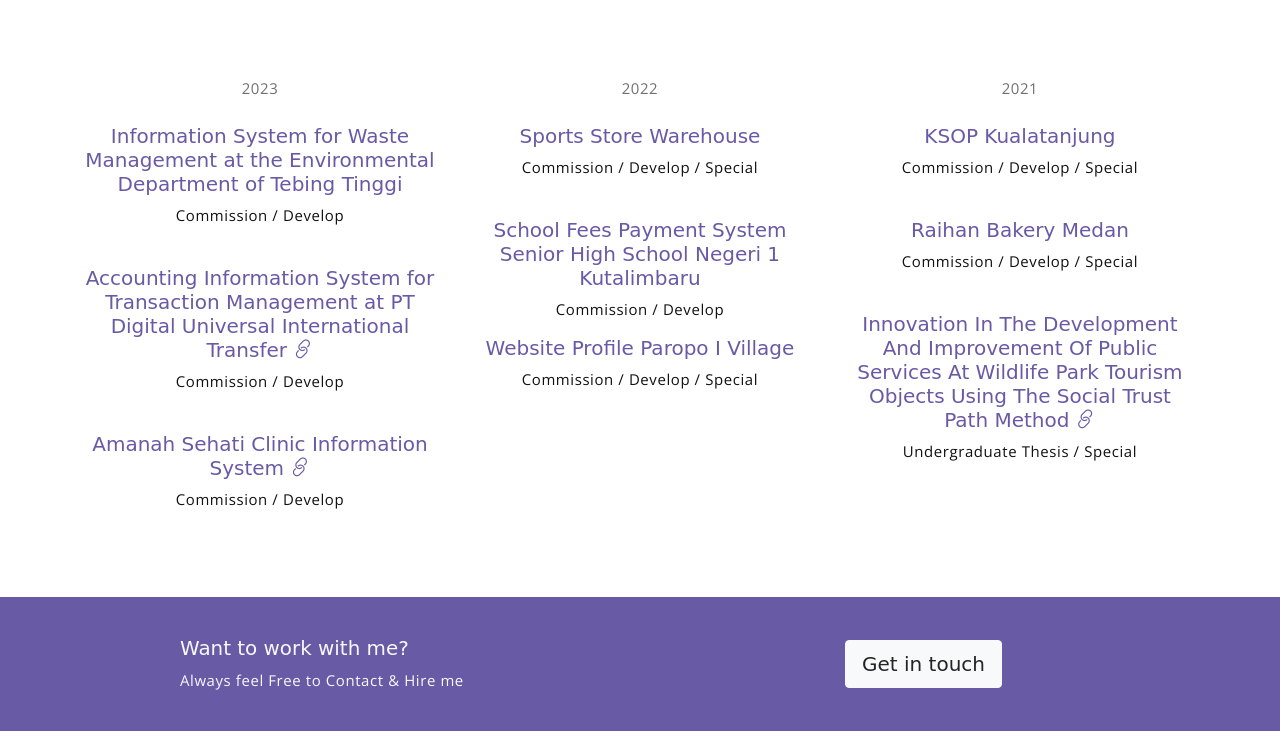
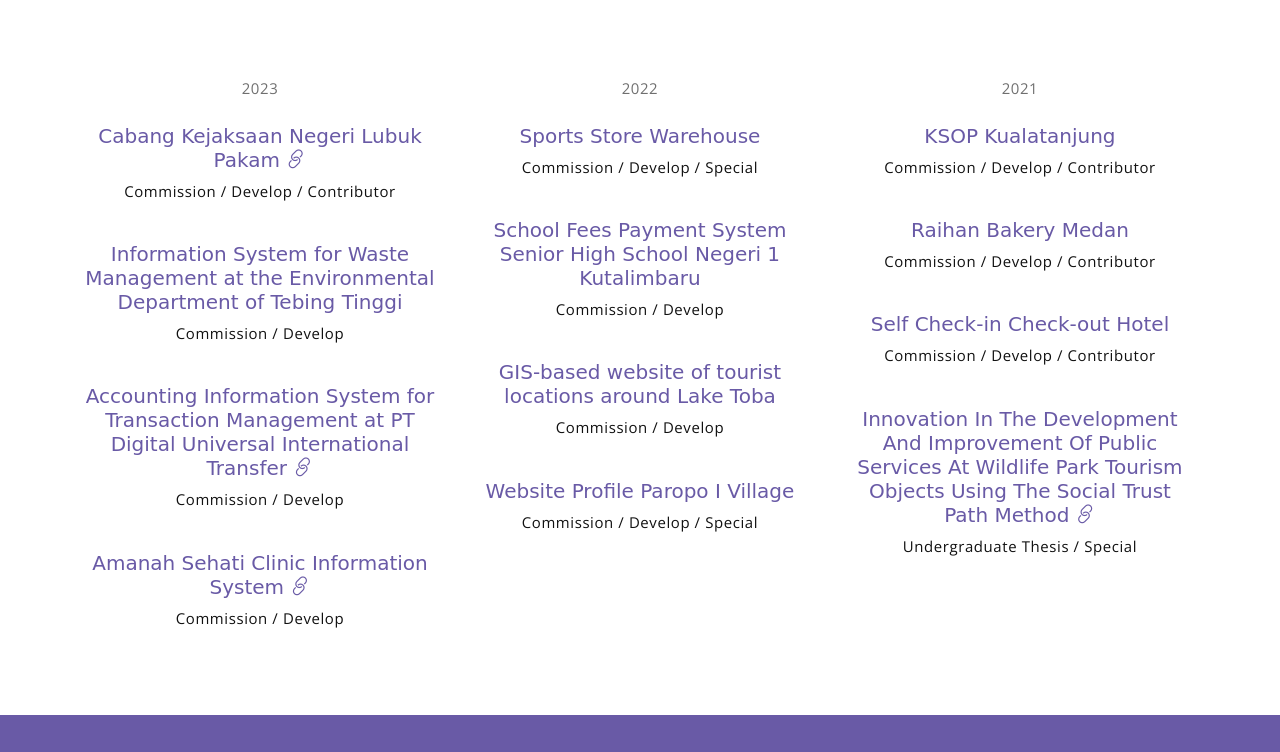
Before and after one commit to alfandihasibuan/alfandihasibuan.github.io, a plain HTML site: page index.html in a window 1280 px wide. Shown: the part 1940-2692 px from the top of the page. Drawn offline with nearby package versions, Linux system fonts and the light colour scheme; a web font is replaced by a local one.

Commit message:
updated projects

```diff
--- a/index.html
+++ b/index.html
@@ -243,49 +243,70 @@
                     <div class="row">
                         <div class="col-md-4">
                             <p class="section-subtitle mb-4">2023</p>
-                            <h5><a onclick="alert('not ready yet')">Information
+                            <h5><a target="_blank"
+                                    href="https://cabjari-labuhandeli.kejaksaan.go.id">Cabang
+                                    Kejaksaan Negeri Lubuk Pakam
+                                    <i class="ti ti-link"></i></a></h5>
+                            <p> Commission / Develop / Contributor </p>
+                            <br>
+                            <h5><a onclick="alert('link expired')">Information
                                     System for Waste Management at the
                                     Environmental
                                     Department of Tebing Tinggi</a></h5>
                             <p>Commission / Develop</p>
                             <br>
-                            <h5><a target="_blank" href="https://alfandi.notion.site/Sistem-Informasi-Akuntansi-Pengelolaan-Transaksi-di-PT-Digital-Universal-Internasional-Transfer-Meng-8d0001b604464fa1a3544184ddca2eec?pvs=4">Accounting
+                            <h5><a target="_blank"
+                                    href="https://alfandi.notion.site/Sistem-Informasi-Akuntansi-Pengelolaan-Transaksi-di-PT-Digital-Universal-Internasional-Transfer-Meng-8d0001b604464fa1a3544184ddca2eec?pvs=4">Accounting
                                     Information System for Transaction
                                     Management at
-                                    PT Digital Universal International Transfer <i
-                                    class="ti ti-link"></i></a></h5>
-                            <p>Commission / Develop</p>
+                                    PT Digital Universal International Transfer
+                                    <i
+                                        class="ti ti-link"></i></a></h5>
+                            <p> Commission / Develop </p>
                             <br>
-                            <h5><a target="_blank" href="https://alfandi.notion.site/Sistem-Pakar-Diagnosa-Penyakit-Abortus-Terhadap-Ibu-Hamil-Di-Usia-Dini-Dengan-Metode-Case-Based-Reas-c9e9bb522771433c84284805c69c4e7f?pvs=4">Amanah
+                            <h5><a target="_blank"
+                                    href="https://alfandi.notion.site/Sistem-Pakar-Diagnosa-Penyakit-Abortus-Terhadap-Ibu-Hamil-Di-Usia-Dini-Dengan-Metode-Case-Based-Reas-c9e9bb522771433c84284805c69c4e7f?pvs=4">Amanah
                                     Sehati Clinic Information System <i
-                                    class="ti ti-link"></i></a></h5>
+                                        class="ti ti-link"></i></a></h5>
                             <p>Commission / Develop</p>
                         </div>
                         <div class="col-md-4">
                             <p class="section-subtitle mb-4">2022</p>
-                            <h5><a onclick="alert('not ready yet')">Sports
+                            <h5><a onclick="alert('link expired')">Sports
                                     Store Warehouse</a></h5>
                             <p> Commission / Develop / Special </p>
                             <br>
-                            <h5><a onclick="alert('not ready yet')">School Fees
+                            <h5><a onclick="alert('link expired')">School Fees
                                     Payment System Senior High School Negeri 1
                                     Kutalimbaru</a></h5>
                             <p>Commission / Develop</p>
-                            <h5><a onclick="alert('not ready yet')">Website
+                            <br>
+                            <h5><a target="_blank"
+                                    onclick="alert('link expired')">GIS-based
+                                    website of tourist locations around Lake
+                                    Toba</a></h5>
+                            <p>Commission / Develop</p>
+                            <br>
+                            <h5><a onclick="alert('link expired')">Website
                                     Profile Paropo I Village</a></h5>
                             <p> Commission / Develop / Special </p>
                         </div>
                         <div class="col-md-4">
                             <p class="section-subtitle mb-4">2021</p>
                             <h5><a target="_blank"
-                                    href="http://www.ksopkualatanjung.com">KSOP
+                                onclick="alert('link expired')">KSOP
                                     Kualatanjung</a></h5>
-                            <p> Commission / Develop / Special </p>
+                            <p> Commission / Develop / Contributor </p>
                             <br>
                             <h5><a target="_blank"
-                                    href="http://www.raihanbakery.com">Raihan
+                                    onclick="alert('link expired')">Raihan
                                     Bakery Medan</a></h5>
-                            <p> Commission / Develop / Special </p>
+                            <p> Commission / Develop / Contributor </p>
+                            <br>
+                            <h5><a target="_blank"
+                                    onclick="alert('link expired')">Self
+                                    Check-in Check-out Hotel</a></h5>
+                            <p> Commission / Develop / Contributor </p>
                             <br>
                             <h5><a target="_blank"
                                     href="https://jurnal.murnisadar.ac.id/index.php/Tekinkom/article/view/295">Innovation
```
